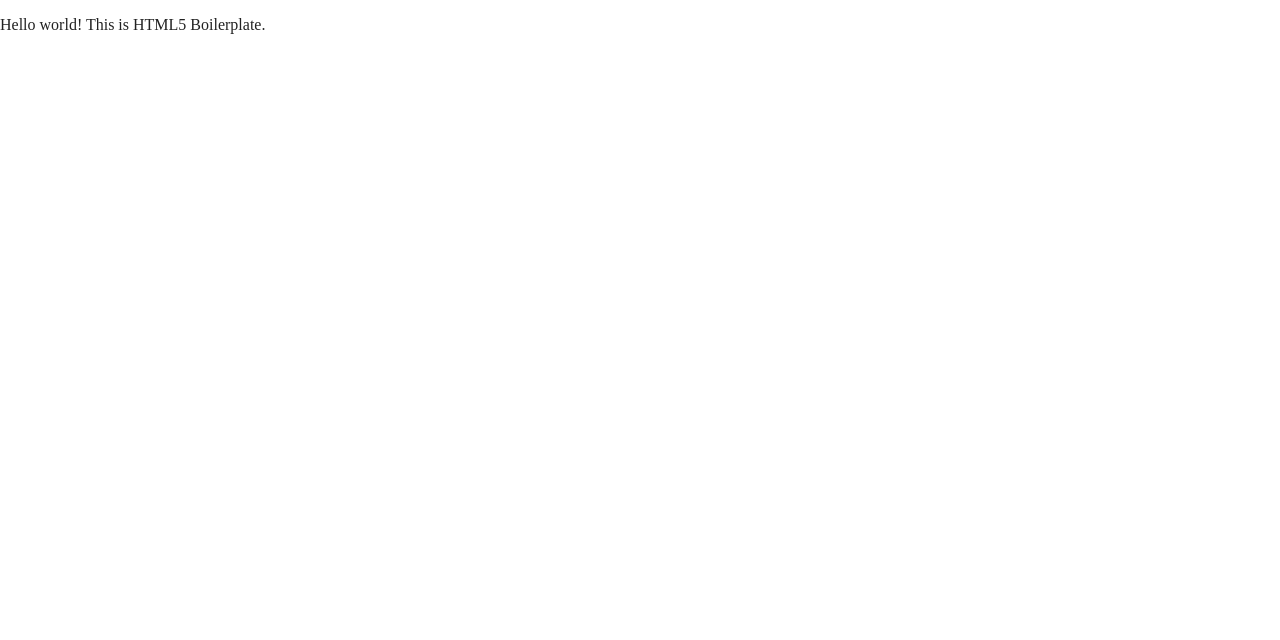
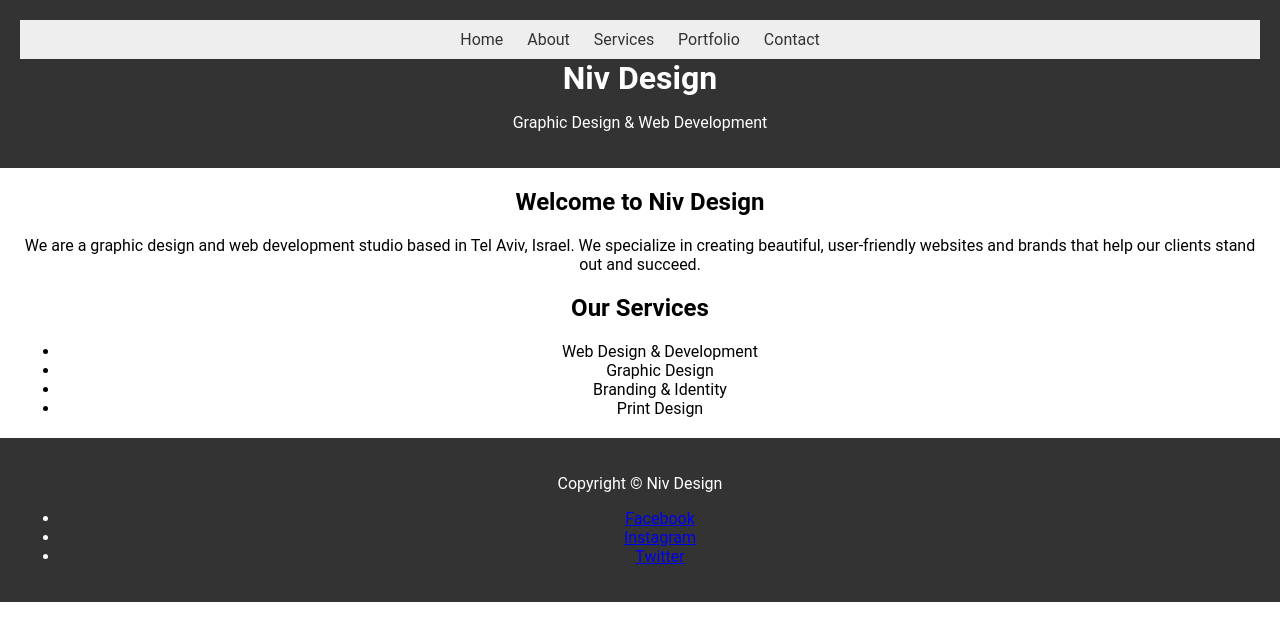
Before and after one commit to YuvalReg/my-first-website, a website built with Parcel: page index.html in a window 1280 px wide. Built offline with nearby package versions, Linux system fonts and the light colour scheme.

Commit message:
Update index.html

```diff
--- a/index.html
+++ b/index.html
@@ -1,41 +1,45 @@
-<!doctype html>
-<html class="no-js" lang="">
-
-<head>
-  <meta charset="utf-8">
-  <title></title>
-  <meta name="description" content="">
-  <meta name="viewport" content="width=device-width, initial-scale=1">
-
-  <meta property="og:title" content="">
-  <meta property="og:type" content="">
-  <meta property="og:url" content="">
-  <meta property="og:image" content="">
-
-  <link rel="manifest" href="site.webmanifest">
-  <link rel="apple-touch-icon" href="icon.png">
-  <!-- Place favicon.ico in the root directory -->
-
-  <link rel="stylesheet" href="css/normalize.css">
-  <link rel="stylesheet" href="css/main.css">
-
-  <meta name="theme-color" content="#fafafa">
-</head>
-
-<body>
-
-  <!-- Add your site or application content here -->
-  <p>Hello world! This is HTML5 Boilerplate.</p>
-  <script src="js/vendor/modernizr-3.11.2.min.js"></script>
-  <script src="js/plugins.js"></script>
-  <script src="js/main.js"></script>
-
-  <!-- Google Analytics: change UA-XXXXX-Y to be your site's ID. -->
-  <script>
-    window.ga = function () { ga.q.push(arguments) }; ga.q = []; ga.l = +new Date;
-    ga('create', 'UA-XXXXX-Y', 'auto'); ga('set', 'anonymizeIp', true); ga('set', 'transport', 'beacon'); ga('send', 'pageview')
-  </script>
-  <script src="https://www.google-analytics.com/analytics.js" async></script>
-</body>
-
+<!DOCTYPE html>
+<html>
+  <head>
+    <title>Niv Design</title>
+    <link rel="stylesheet" href="styles.css" />
+  </head>
+  <body>
+    <header>
+      <nav>
+        <ul>
+          <li><a href="#">Home</a></li>
+          <li><a href="#">About</a></li>
+          <li><a href="#">Services</a></li>
+          <li><a href="#">Portfolio</a></li>
+          <li><a href="#">Contact</a></li>
+        </ul>
+      </nav>
+      <h1>Niv Design</h1>
+      <p>Graphic Design &amp; Web Development</p>
+    </header>
+    <main>
+      <section>
+        <h2>Welcome to Niv Design</h2>
+        <p>We are a graphic design and web development studio based in Tel Aviv, Israel. We specialize in creating beautiful, user-friendly websites and brands that help our clients stand out and succeed.</p>
+      </section>
+      <section>
+        <h2>Our Services</h2>
+        <ul>
+          <li>Web Design &amp; Development</li>
+          <li>Graphic Design</li>
+          <li>Branding &amp; Identity</li>
+          <li>Print Design</li>
+        </ul>
+      </section>
+    </main>
+    <footer>
+      <p>Copyright &copy; Niv Design</p>
+      <ul>
+        <li><a href="#">Facebook</a></li>
+        <li><a href="#">Instagram</a></li>
+        <li><a href="#">Twitter</a></li>
+      </ul>
+    </footer>
+  </body>
 </html>
```
